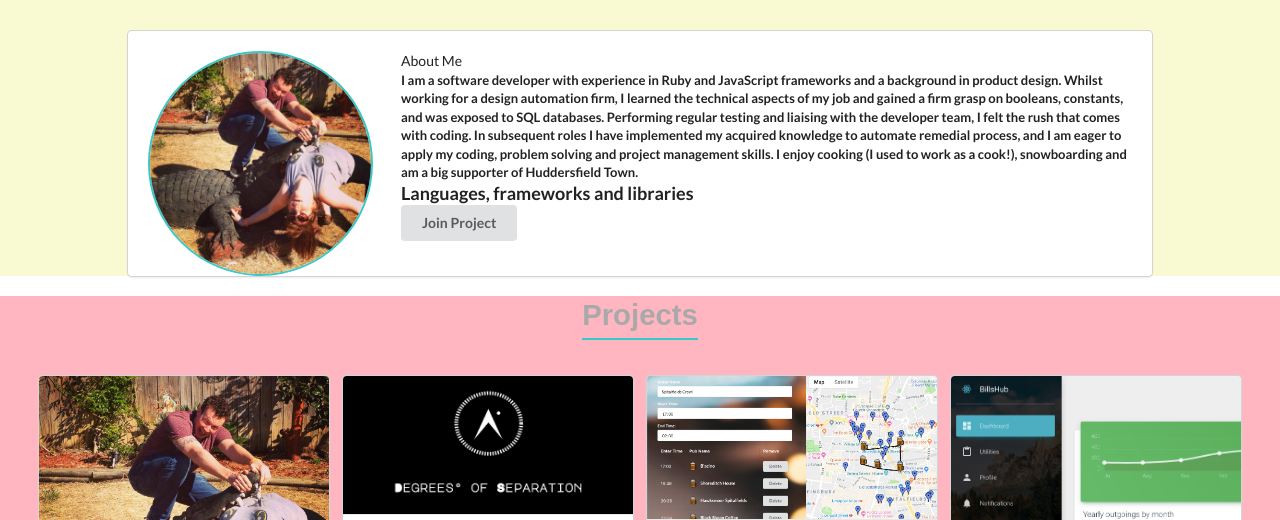
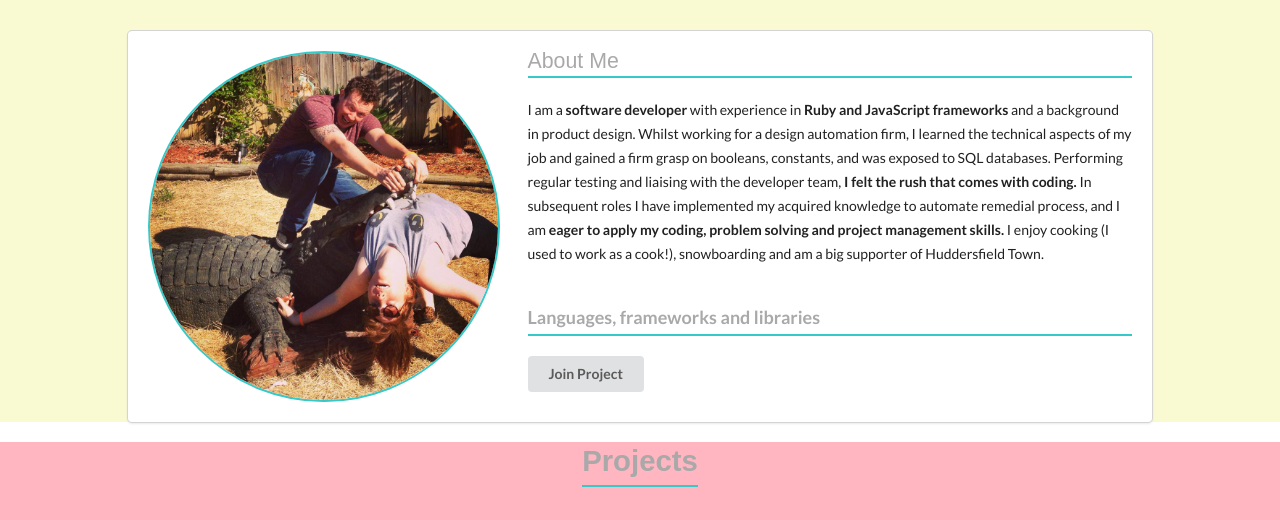
Before and after one commit to matthew-collins1991/portfolio, a plain HTML site: page index.html in a window 1280 px wide. Shown: the part 223-743 px from the top of the page. Drawn offline with nearby package versions, Linux system fonts and the light colour scheme.

Commit message:
altered about me layout

```diff
--- a/index.css
+++ b/index.css
@@ -10,6 +10,16 @@
     border-bottom: 2px solid #37c8c8;
     box-sizing: border-box;
 
+}
+
+.inner-header{
+    font-family: Arial, Helvetica, sans-serif;
+    font-size: 16pt;
+    color: darkgrey;
+    padding-bottom: 5px;
+    border-bottom: 2px solid #37c8c8;
+    box-sizing: border-box;
+    margin-bottom: 20px;
 }
 
 #header{
@@ -65,7 +75,22 @@
 
 #avatar{
     width: 100%;
-    max-width: 700px;
+    max-width: 600px;
     border-radius: 50%;
     border: 2px solid #37c8c8;
 }
+
+#img-div{
+ display: grid;
+ align-items: center;
+ margin-bottom: 20px;
+}
+
+p{
+    font-weight: 400;
+    line-height: 24px !important;
+    font-size: 14px;
+    letter-spacing: 0;
+    margin: 0 0 16px;
+    padding-bottom: 40px;
+}
--- a/index.html
+++ b/index.html
@@ -35,12 +35,12 @@
       </div>
       <div class="ui card centered" id="about-me">
         <div class="ui two column stackable grid">
-          <div class="four wide column">
+          <div id='img-div' class="six wide column">
             <img id="avatar" src="./public/img/avatar.jpeg" alt="avatar" />
           </div>
-          <div class="twelve wide column">
+          <div class="ten wide column">
             <div class="content">
-              <div class="header">About Me</div>
+              <div class="inner-header">About Me</div>
             </div>
             <div class="content">
               <div class="ui small feed">
@@ -48,17 +48,17 @@
                   <div class="content">
                     <div class="summary">
                       <p class="content">
-                        I am a software developer with experience in Ruby and
-                        JavaScript frameworks and a background in product
+                        I am a <strong>software developer</strong> with experience in <strong>Ruby and
+                        JavaScript frameworks</strong> and a background in product
                         design. Whilst working for a design automation firm, I
                         learned the technical aspects of my job and gained a
                         firm grasp on booleans, constants, and was exposed to
                         SQL databases. Performing regular testing and liaising
-                        with the developer team, I felt the rush that comes with
-                        coding. In subsequent roles I have implemented my
+                        with the developer team, <strong>I felt the rush that comes with
+                        coding.</strong> In subsequent roles I have implemented my
                         acquired knowledge to automate remedial process, and I
-                        am eager to apply my coding, problem solving and project
-                        management skills. I enjoy cooking (I used to work as a
+                        am <strong>eager to apply my coding, problem solving and project
+                        management skills.</strong> I enjoy cooking (I used to work as a
                         cook!), snowboarding and am a big supporter of
                         Huddersfield Town.
                       </p>
@@ -67,7 +67,7 @@
                 </div>
               </div>
             </div>
-            <div class="header">
+            <div class="inner-header">
               <h3>Languages, frameworks and libraries</h3>
             </div>
 
```
